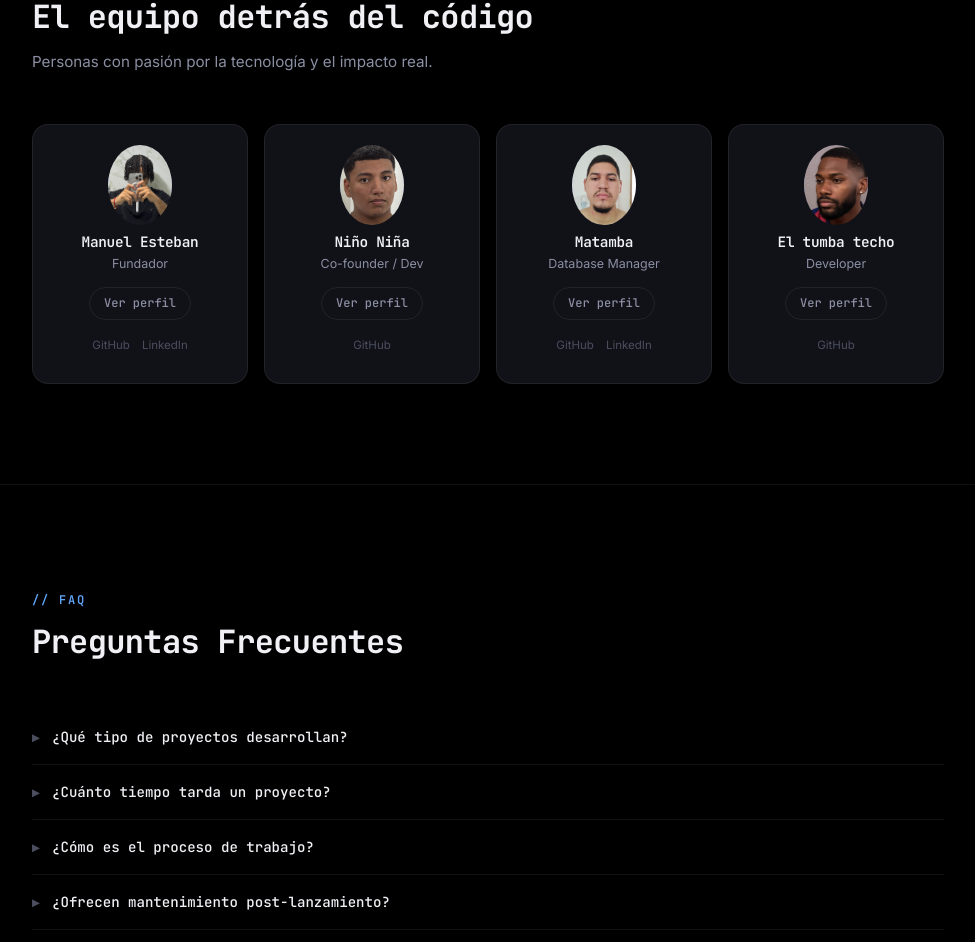
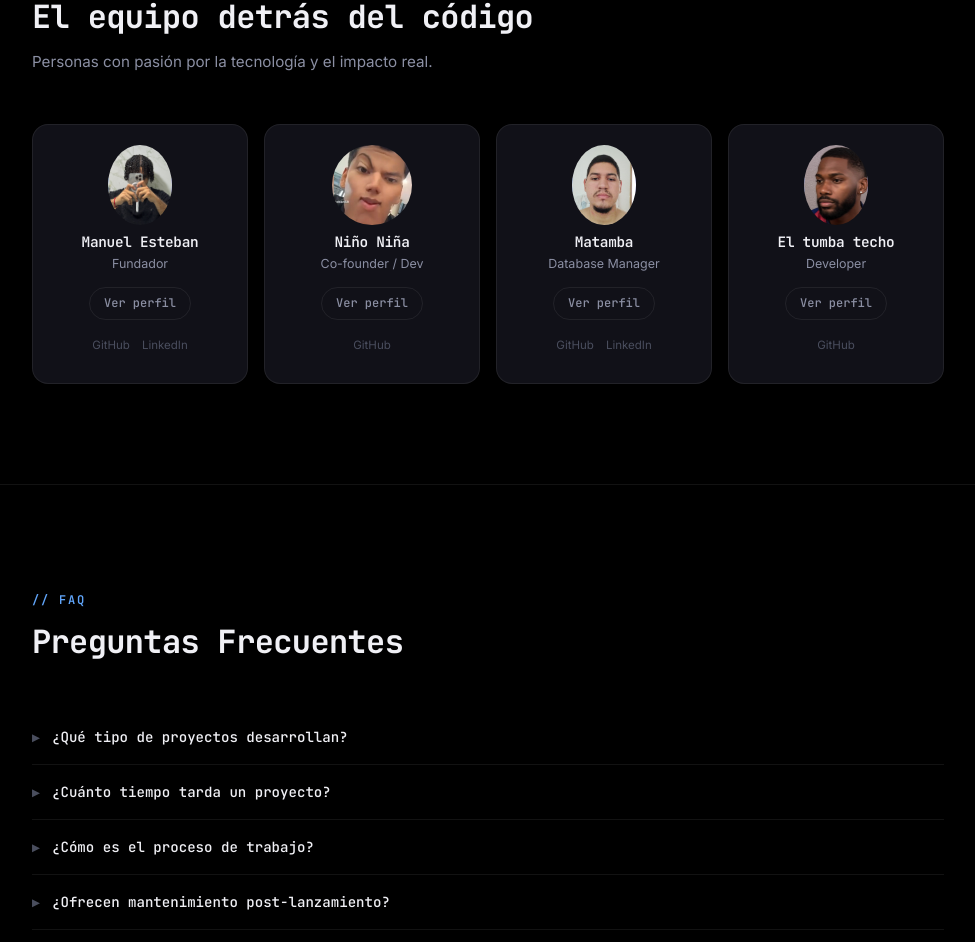
Before and after one commit to Manuuell/SentraLabs, a Next.js app: page / in a window 1280 px wide. Shown: the part 3609-4551 px from the top of the page, without its empty margins (152-1127 px from the left). Built offline with nearby package versions, Linux system fonts and the light colour scheme.

Commit message:
Update profile picture for Niño Niña to miembro2e.webp

```diff
--- a/app/page.tsx
+++ b/app/page.tsx
@@ -603,7 +603,7 @@ const team = [
     slug: "nino-nina",
     name: "Niño Niña",
     role: "Co-founder / Dev",
-    image: "/images/team/miembro2.webp",
+    image: "/images/team/miembro2e.webp",
     github: "https://github.com/Angelsistemas7",
     linkedin: "",
   },
--- a/app/team/data.ts
+++ b/app/team/data.ts
@@ -124,7 +124,7 @@ export const teamMembers: TeamMember[] = [
         slug: "nino-nina",
         name: "Niño Niña",
         role: "Co-founder / Dev",
-        image: "/images/team/miembro2.webp",
+        image: "/images/team/miembro2e.webp",
         oneLiner: "Co-fundador de SentraLabs.",
         bio: "Desarrollador comprometido con crear soluciones de calidad.",
         socials: {
```
Also changed, not shown: public/images/team/miembro2e.webp (added).
